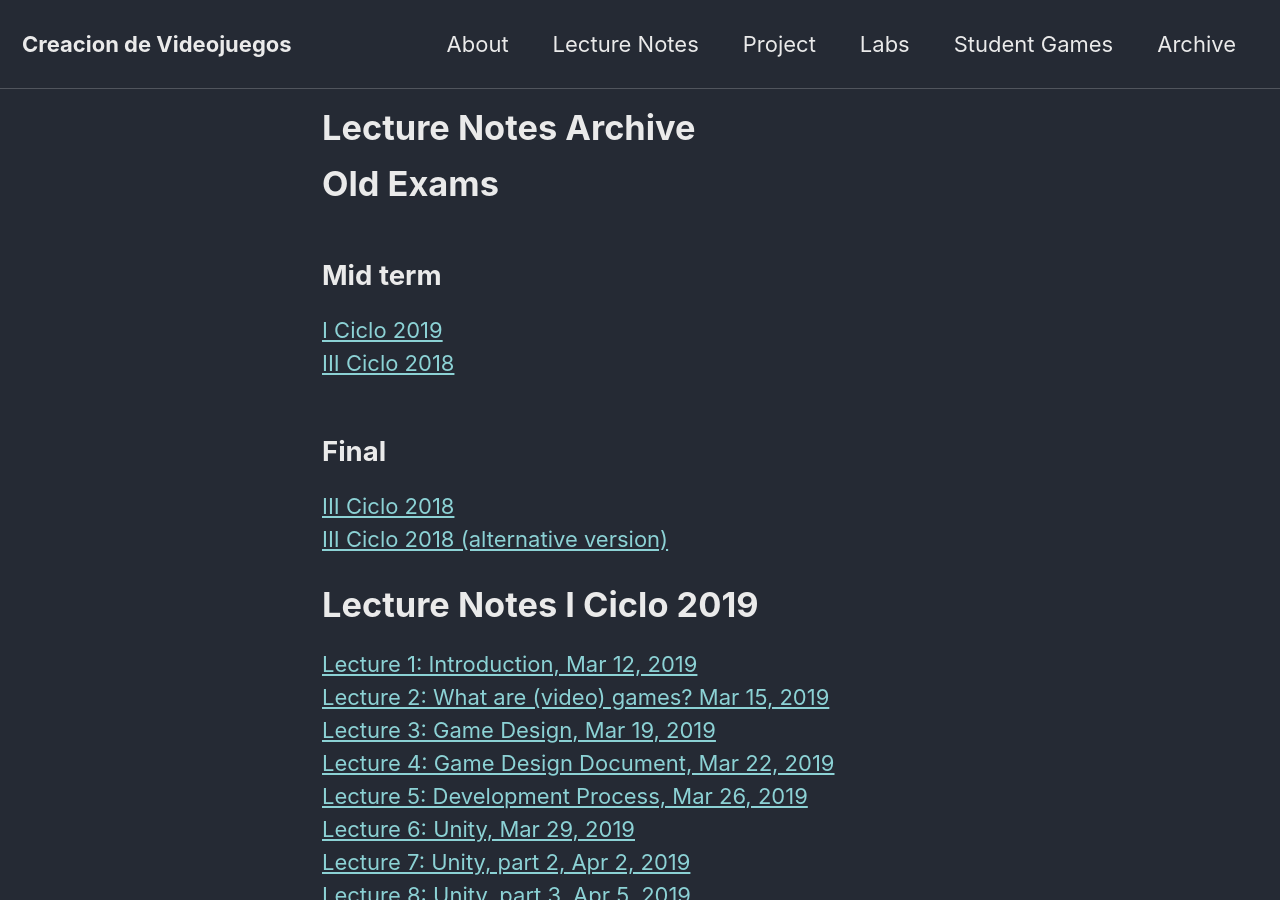
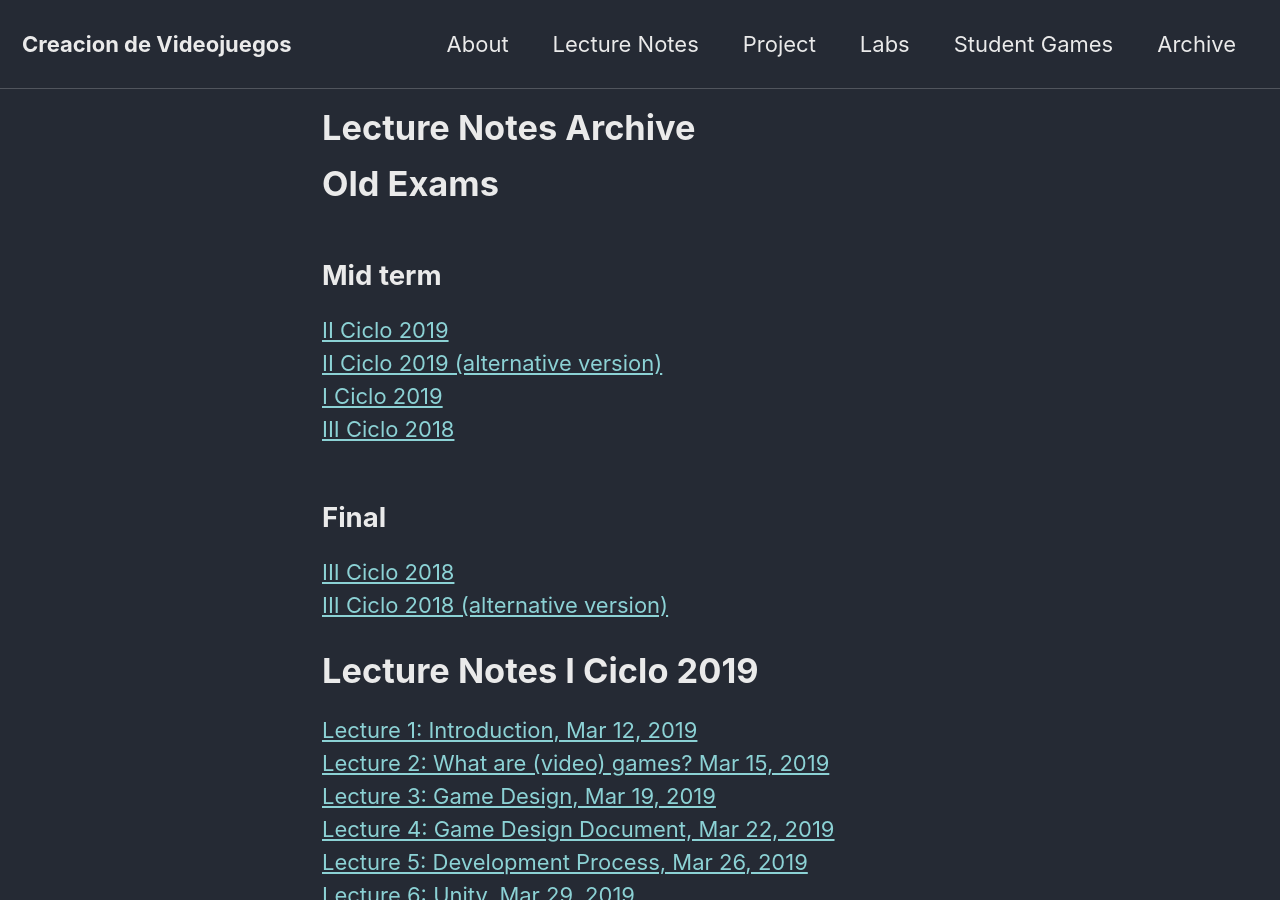
Before and after one commit to yawgmoth/CI-2807, a Jekyll site: the page built from _pages/archive.md, in a window 1280 px wide and 900 px high. Built offline with Jekyll 4.4.1, drawn with Linux system fonts in a browser that asks for light colours; cached includes are drawn as plain includes; nearby versions of some CDN libraries.

Commit message:
add exams from II 2019

```diff
--- a/_pages/archive.md
+++ b/_pages/archive.md
@@ -11,6 +11,8 @@ categories: [frontpage]
 # Old Exams
 
 ## Mid term
+[II Ciclo 2019](/CI-2807/assets/pdf/exam1II2019.pdf) <br/>
+[II Ciclo 2019 (alternative version)](/CI-2807/assets/pdf/exam1II2019a.pdf) <br/>
 [I Ciclo 2019](/CI-2807/assets/pdf/exam1I2019.pdf) <br/>
 [III Ciclo 2018](/CI-2807/assets/pdf/exam1III2018.pdf)
 
```
Also changed, not shown: 2 other files.
